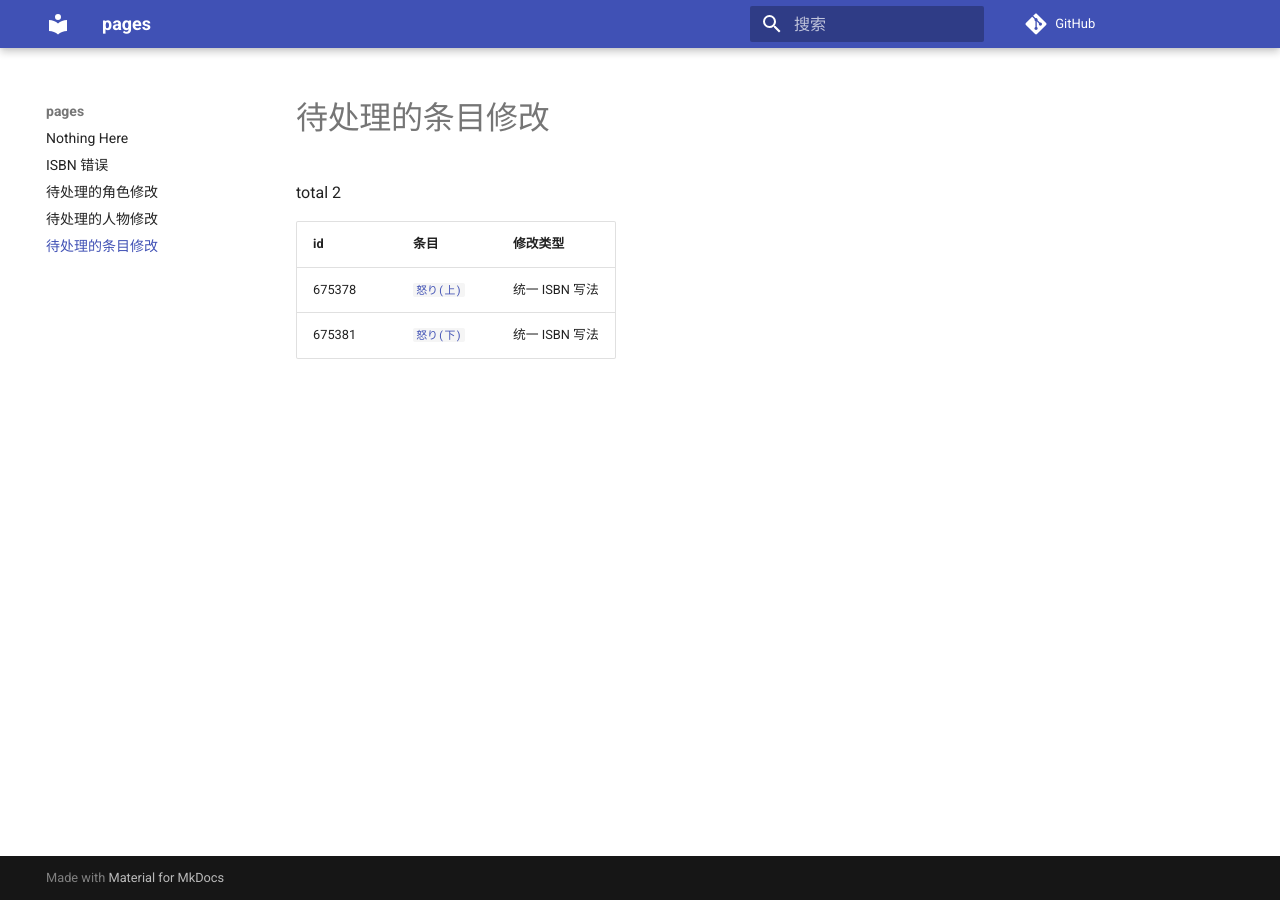
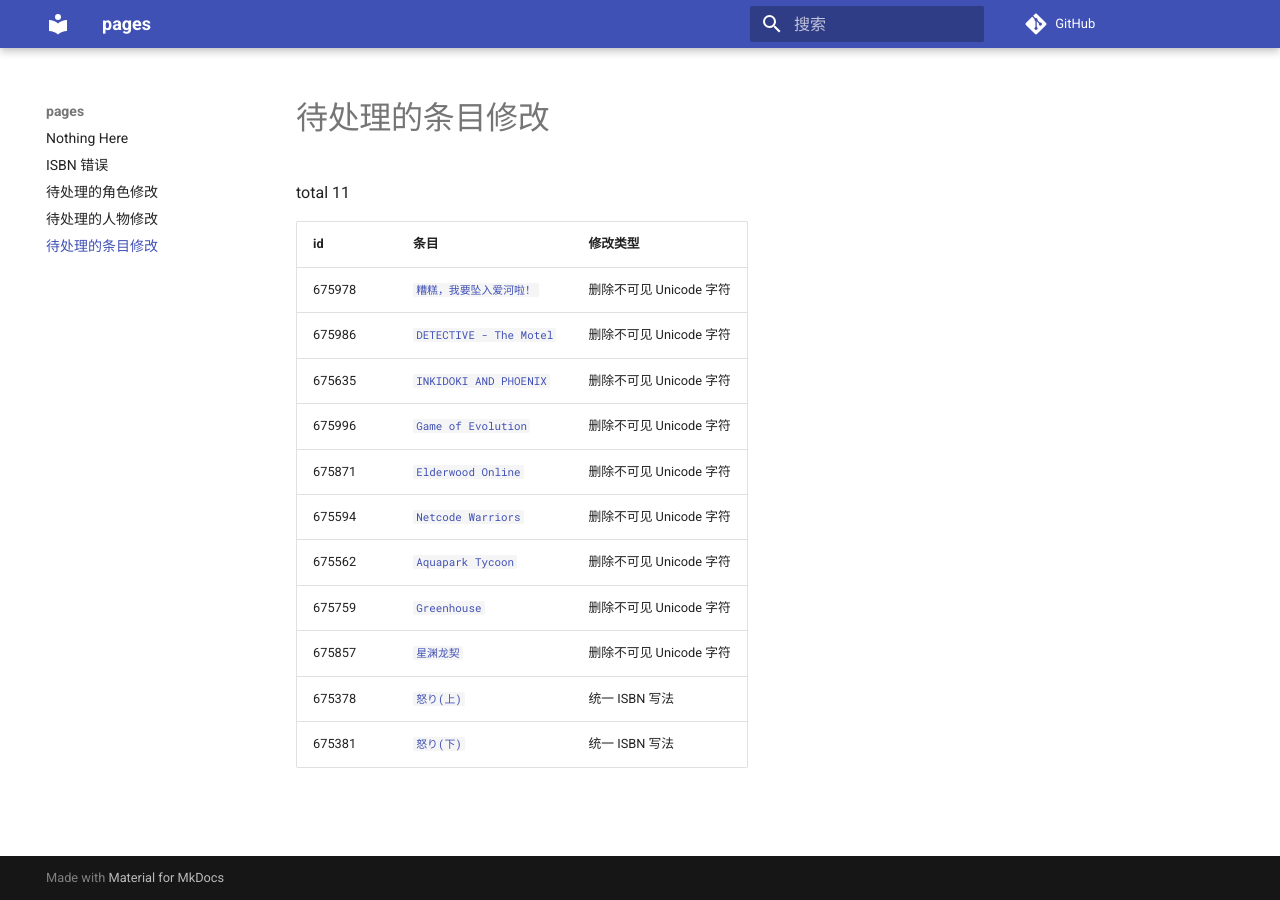
Before and after one commit to trim21/bangumi-pages, an MkDocs documentation site: the page built from docs/pending-subject-changes.md, in a window 1280 px wide. Built offline with MkDocs 1.6.1 and Material for MkDocs 9.7.7, drawn with Linux system fonts in a browser that asks for light colours; comment, search, counter and statistics services are not loaded.

Commit message:
update pending-changes.md

```diff
--- a/docs/pending-subject-changes.md
+++ b/docs/pending-subject-changes.md
@@ -1,8 +1,17 @@
 # 待处理的条目修改
 
-total 2
+total 11
 
 | id | 条目 | 修改类型 |
 | --- | --- | --- |
+| 675978 | [`糟糕，我要坠入爱河啦！`](https://bgm.tv/subject/675978) | 删除不可见 Unicode 字符 |
+| 675986 | [`DETECTIVE - The Motel`](https://bgm.tv/subject/675986) | 删除不可见 Unicode 字符 |
+| 675635 | [`INKIDOKI AND PHOENIX`](https://bgm.tv/subject/675635) | 删除不可见 Unicode 字符 |
+| 675996 | [`Game of Evolution`](https://bgm.tv/subject/675996) | 删除不可见 Unicode 字符 |
+| 675871 | [`Elderwood Online`](https://bgm.tv/subject/675871) | 删除不可见 Unicode 字符 |
+| 675594 | [`Netcode Warriors`](https://bgm.tv/subject/675594) | 删除不可见 Unicode 字符 |
+| 675562 | [`Aquapark Tycoon`](https://bgm.tv/subject/675562) | 删除不可见 Unicode 字符 |
+| 675759 | [`Greenhouse`](https://bgm.tv/subject/675759) | 删除不可见 Unicode 字符 |
+| 675857 | [`星渊龙契`](https://bgm.tv/subject/675857) | 删除不可见 Unicode 字符 |
 | 675378 | [`怒り(上)`](https://bgm.tv/subject/675378) | 统一 ISBN 写法 |
 | 675381 | [`怒り(下)`](https://bgm.tv/subject/675381) | 统一 ISBN 写法 |
```
